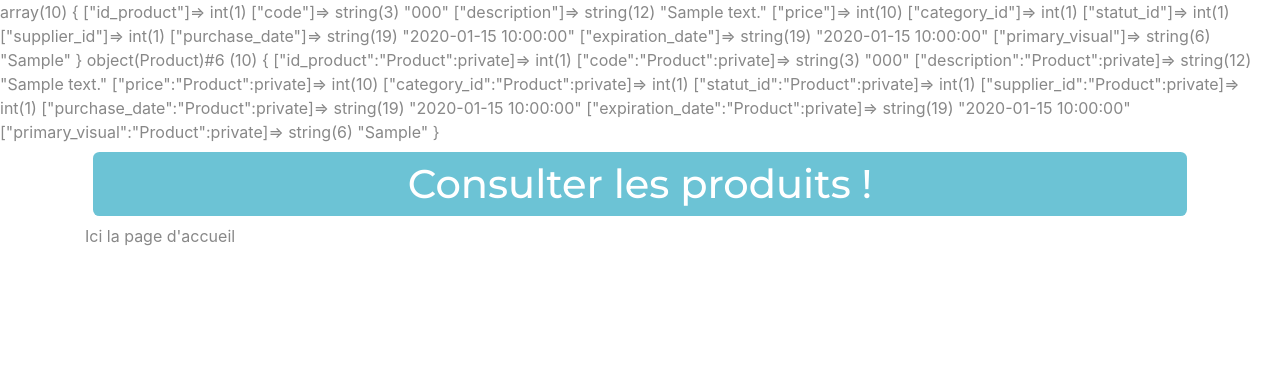
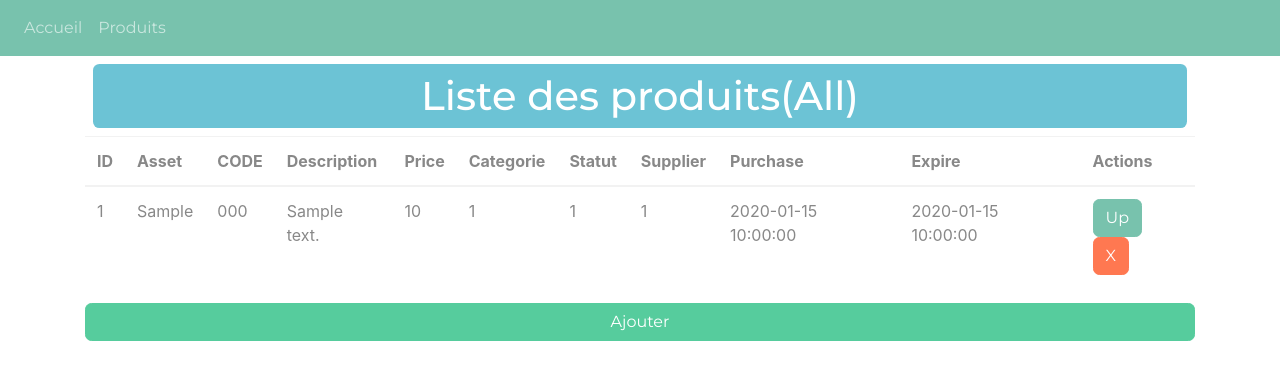
Before and after one commit to codeuronline/restapi, a PHP site: page /products.php in a window 1280 px wide. Shown: the top 380 px of the page. Run offline with PHP 8.4, Linux system fonts and the light colour scheme; tables that the repository leaves empty hold one stand-in row (values such as "Sample post").

Commit message:
update->ok

```diff
--- a/models/Product.php
+++ b/models/Product.php
@@ -17,7 +17,6 @@ class Product extends Database{
         private $primary_visual;
 
         public function __construct($data){
-            var_dump($data);
             extract($data);
             $this->id_product = $id_product;
             $this->code = $code;
--- a/models/ProductManager.php
+++ b/models/ProductManager.php
@@ -25,10 +25,8 @@ class ProductManager extends Database{
         $mesProducts = $req->fetchAll(PDO::FETCH_ASSOC);
         $req->closeCursor();
         foreach($mesProducts as $product){
-
             $p = new Product($product);
-            var_dump($p);
-                       $this->ajoutProduct($p);
+            $this->ajoutProduct($p);
         }
     }
 
--- a/products.php
+++ b/products.php
@@ -3,22 +3,21 @@
 define("URL", str_replace("products.php", "", (isset($_SERVER['HTTPS']) ? "https" : "http") . "://$_SERVER[HTTP_HOST]$_SERVER[PHP_SELF]"));
 require_once "controllers/ProductsController.php";
 $productController = new ProductsController;
-if (isset($_GET['id']))
-{
-        //require "views/accueil.view.php";
-        $url = explode("/", filter_var($_GET['id']), FILTER_SANITIZE_URL);
-        if (empty($url[0])) {
+//require "views/accueil.view.php";
+
+if (!(empty($_GET))){
+    $url = explode("/", filter_var($_GET['id']), FILTER_SANITIZE_URL);
+   if (empty($url[0])) {
             $productController->afficherProducts();
-
-        } else if ($url[0]) {
+    } else if ($url[0]) {
             //ici j'affiche 1seul produit
             $productController->afficherProduct($url[0]);
 
         }
 
 }else{
-        require "views/accueil.view.php";
-//        $productController->afficherProducts();
+
+       $productController->afficherProducts();
 
     }
 
--- a/views/product.view.php
+++ b/views/product.view.php
@@ -1,10 +1,5 @@
 <?php
 
-// require_once "models/Product.php";
-// require_once  "models/ProductManager.php";
-// $productManager = new ProductManager;
-// $productManager->chargementProducts();
-var_dump($products);
 ob_start();
 ?>
 
@@ -69,5 +64,5 @@ ob_start();
 <a href="<?= URL ?>videos/a/" class="btn btn-success d-block">Ajouter</a>
 <?php
 $content = ob_get_clean();
-$titre = "liste des produits"; // $videos->getTitre();
+$titre = "Liste des produits(All)"; // $videos->getTitre();
 require "template.php"; ?>
--- a/views/template.php
+++ b/views/template.php
@@ -13,7 +13,7 @@
 
 <body>
 
-    <!-- <nav class="navbar navbar-expand-lg navbar-dark bg-primary">
+    <nav class="navbar navbar-expand-lg navbar-dark bg-primary">
 
         <button class="navbar-toggler" type="button" data-toggle="collapse" data-target="#navbarColor01"
             aria-controls="navbarColor01" aria-expanded="false" aria-label="Toggle navigation">
@@ -26,17 +26,15 @@
         <div class="collapse navbar-collapse" id="navbarColor01">
             <ul class="navbar-nav me-auto">
                 <li class="nav-item">
-                    <!-- ici je met le nom du fichier direct dans le href, c'est donc ce que j'ai définie dans les case du fichier index.php ! Accueil-->
-                    <!-- <a class="nav-link" href="<?=URL ?>index.php">Accueil</a>
+                    <a class="nav-link" href="<?=URL ?>index.php">Accueil</a>
                 </li>
 
                 <li class="nav-item">
-                    <!-- ici je met le nom du fichier direct dans le href, c'est donc ce que j'ai définie dans les case du fichier index.php ! Livres-->
-                    <!-- <a class="nav-link" href="<?=URL ?>products.php">Produits</a>
+                    <a class="nav-link" href="<?=URL ?>products.php">Produits</a>
                 </li>
             </ul>
         </div>
-    </nav> -->
+    </nav>
 
 
 
```
